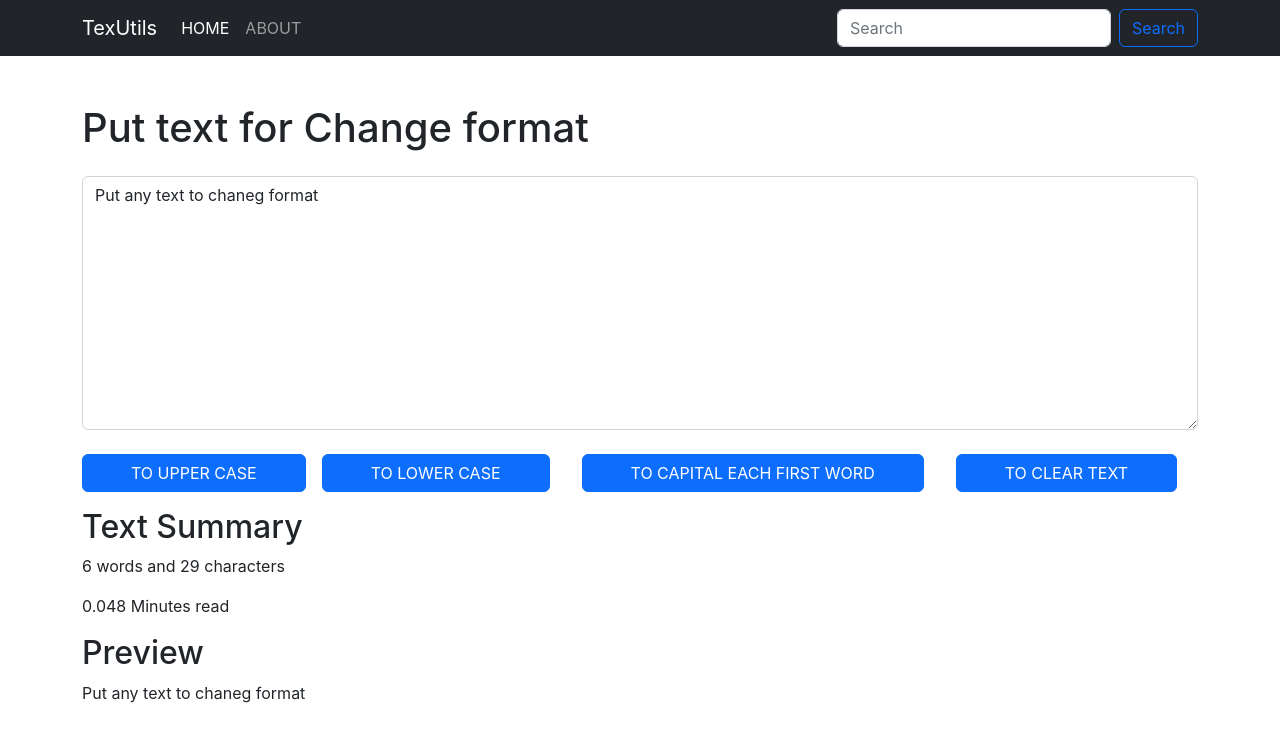
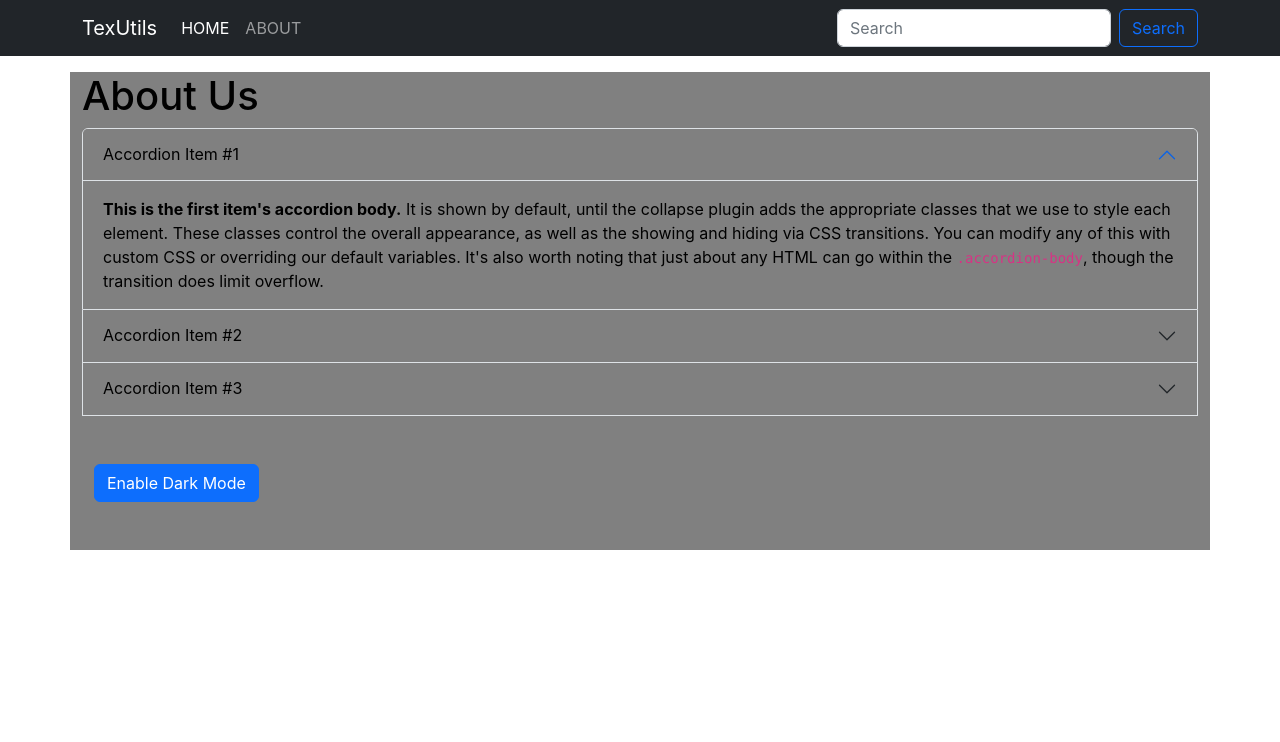
Before and after one commit to MSameer192/sameerReactApp, a React (Create React App) app: page / in a window 1280 px wide. Shown: the top 742 px of the page. Built offline with nearby package versions, Linux system fonts and the light colour scheme.

Commit message:
more features

```diff
--- a/src/App.js
+++ b/src/App.js
@@ -1,6 +1,7 @@
 import './App.css';
 import Navbar from './components/Navbar';
 import TextForm from './components/TextForm';
+import About from './components/About';
 
 
 
@@ -13,8 +14,9 @@
       <Navbar title= "TexUtils" home="HOME"/>
       {/* <Navbar/> */}
 
-      <TextForm heading="Put text for Change format" />
+      {/* <TextForm heading="Put text for Change format" /> */}
 
+      <About/>
       </>
     </div>
   );
--- /dev/null
+++ b/src/components/About.js
@@ -0,0 +1,80 @@
+import React, {useState} from 'react';
+
+
+
+export default function About() {
+    const [myStyle, setMyStyle] = useState({
+        color : "black",
+        backgroundColor : "gray"
+    });
+
+
+    const [btnText, setBtnText] = useState("Enable Dark Mode");
+
+    const toggleStyle = () => {
+        if (myStyle.color === "black") {
+            setMyStyle ({
+                color : "white",
+                backgroundColor : "black",
+            })
+            setBtnText("Enable Light Mode")
+        }
+            else {
+                setMyStyle ({
+                color : "black",
+                backgroundColor : "gray"
+            })
+            setBtnText("Enable Dark Mode")
+        }
+    }
+
+
+
+    return (
+        <div className='container text-start my-3' style={myStyle}>
+            <h1>About Us</h1>
+            <div className="accordion "  id="accordionExample">
+                <div className="accordion-item" style={myStyle}>
+                    <h2 className="accordion-header" id="headingOne">
+                        <button className="accordion-button" type="button" style={myStyle} data-bs-toggle="collapse" data-bs-target="#collapseOne" aria-expanded="true" aria-controls="collapseOne">
+                            Accordion Item #1
+                        </button>
+                    </h2>
+                    <div id="collapseOne" className="accordion-collapse collapse show" aria-labelledby="headingOne" data-bs-parent="#accordionExample">
+                        <div className="accordion-body" style={myStyle}>
+                            <strong>This is the first item's accordion body.</strong> It is shown by default, until the collapse plugin adds the appropriate classes that we use to style each element. These classes control the overall appearance, as well as the showing and hiding via CSS transitions. You can modify any of this with custom CSS or overriding our default variables. It's also worth noting that just about any HTML can go within the <code>.accordion-body</code>, though the transition does limit overflow.
+                        </div>
+                    </div>
+                </div>
+                <div className="accordion-item">
+                    <h2 className="accordion-header" id="headingTwo">
+                        <button className="accordion-button collapsed" style={myStyle} type="button" data-bs-toggle="collapse" data-bs-target="#collapseTwo" aria-expanded="false" aria-controls="collapseTwo">
+                            Accordion Item #2
+                        </button>
+                    </h2>
+                    <div id="collapseTwo" className="accordion-collapse collapse" aria-labelledby="headingTwo" data-bs-parent="#accordionExample">
+                        <div className="accordion-body" style={myStyle}>
+                            <strong>This is the second item's accordion body.</strong> It is hidden by default, until the collapse plugin adds the appropriate classes that we use to style each element. These classes control the overall appearance, as well as the showing and hiding via CSS transitions. You can modify any of this with custom CSS or overriding our default variables. It's also worth noting that just about any HTML can go within the <code>.accordion-body</code>, though the transition does limit overflow.
+                        </div>
+                    </div>
+                </div>
+                <div className="accordion-item">
+                    <h2 className="accordion-header" id="headingThree">
+                        <button className="accordion-button collapsed" style={myStyle}  type="button" data-bs-toggle="collapse" data-bs-target="#collapseThree" aria-expanded="false" aria-controls="collapseThree">
+                            Accordion Item #3
+                        </button>
+                    </h2>
+                    <div id="collapseThree" className="accordion-collapse collapse" aria-labelledby="headingThree" data-bs-parent="#accordionExample">
+                        <div className="accordion-body" style={myStyle}>
+                            <strong>This is the third item's accordion body.</strong> It is hidden by default, until the collapse plugin adds the appropriate classes that we use to style each element. These classes control the overall appearance, as well as the showing and hiding via CSS transitions. You can modify any of this with custom CSS or overriding our default variables. It's also worth noting that just about any HTML can go within the <code>.accordion-body</code>, though the transition does limit overflow.
+                        </div>
+                    </div>
+                </div>
+                <div className="container text-start">
+                <button type="button" className='my-5 btn btn-primary' onClick={toggleStyle}>{btnText}</button>
+                </div>
+            </div>
+        </div>
+
+    );
+}
```
